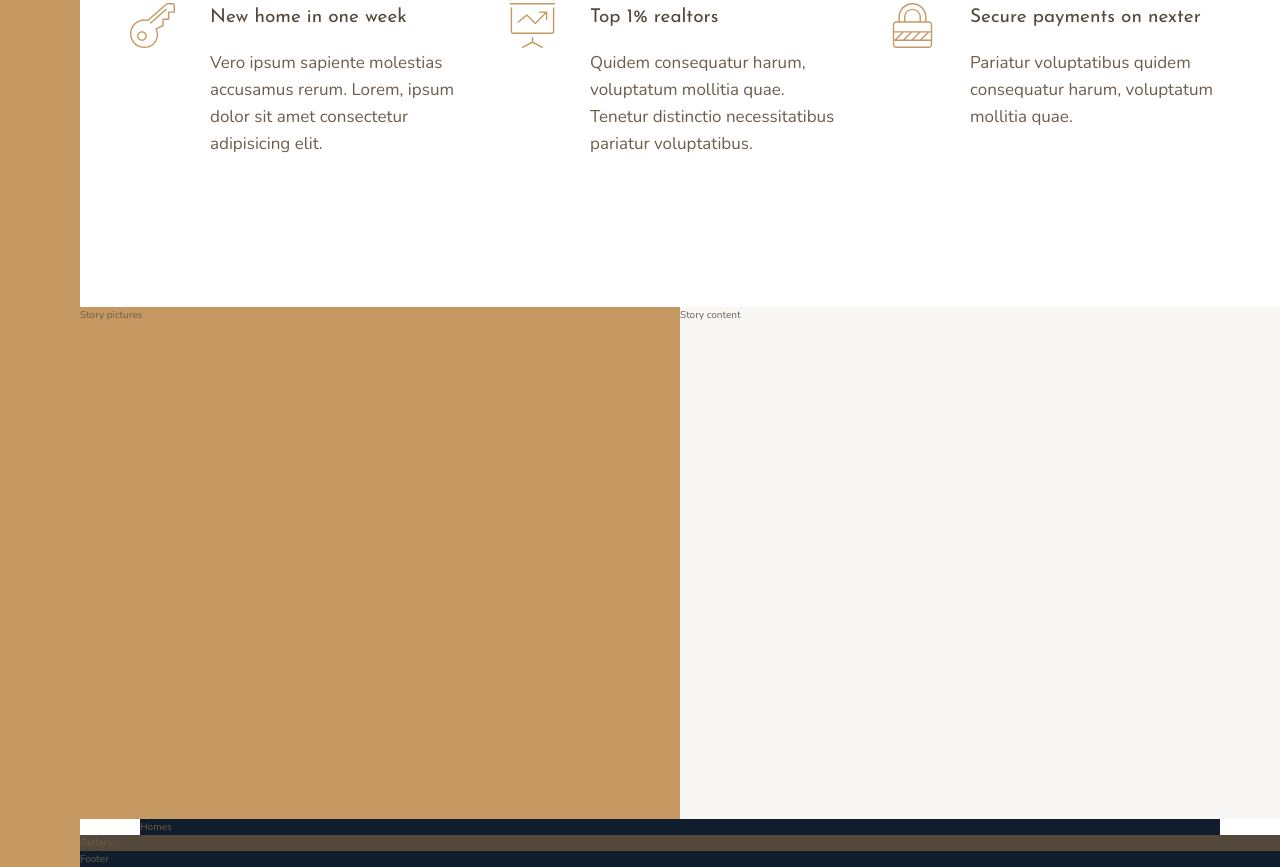
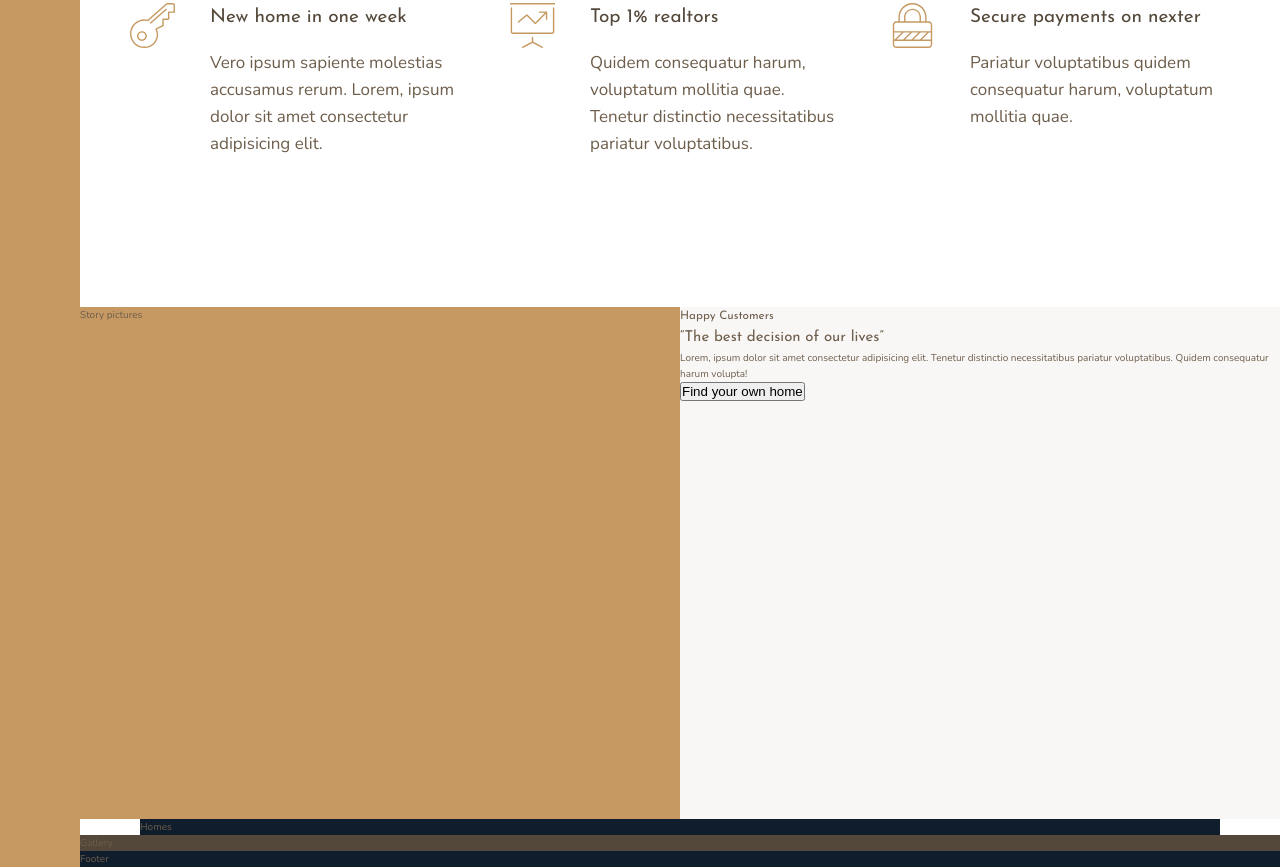
Before and after one commit to rcina/Nexter, a website: page index.html in a window 1280 px wide. Shown: the part 1001-1868 px from the top of the page. Drawn offline with nearby package versions, Linux system fonts and the light colour scheme.

Commit message:
Add story content and helper classes to headings

```diff
--- a/index.html
+++ b/index.html
@@ -86,7 +86,18 @@
       </div>
     </section>
     <div class="story__pictures">Story pictures</div>
-    <div class="story__content">Story content</div>
+    <div class="story__content">
+      <h3 class="heading-3 mb-sm">Happy Customers</h3>
+      <h2 class="heading-2 heading-2--dark mb-md">
+        &ldquo;The best decision of our lives&rdquo;
+      </h2>
+      <p class="story__text">
+        Lorem, ipsum dolor sit amet consectetur adipisicing elit. Tenetur
+        distinctio necessitatibus pariatur voluptatibus. Quidem consequatur
+        harum volupta!
+      </p>
+      <button class="btn">Find your own home</button>
+    </div>
     <section class="homes">Homes</section>
     <section class="gallery">Gallery</section>
     <footer class="footer">Footer</footer>
```
